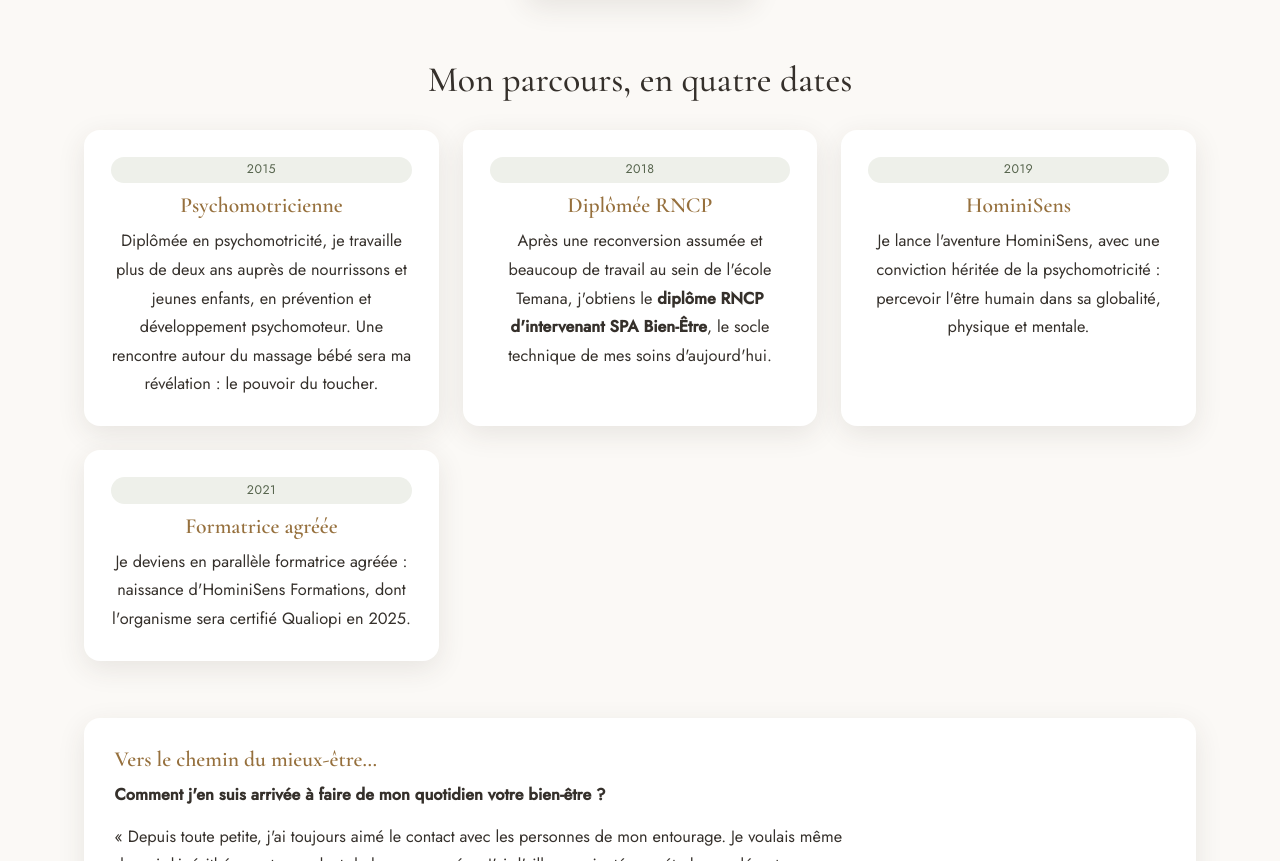
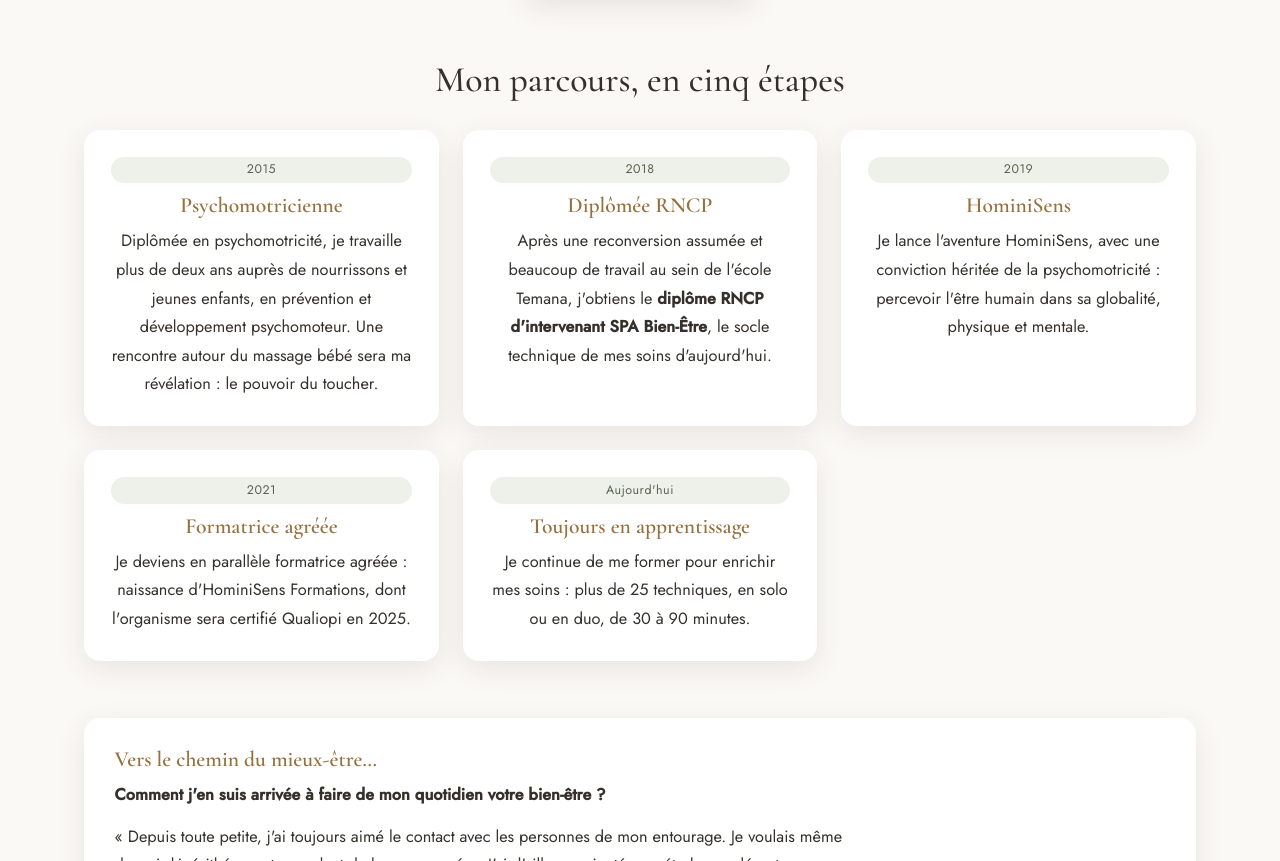
Before and after one commit to FlaviaPiraino/hominisens, a plain HTML site: page qui-suis-je.html in a window 1280 px wide. Shown: the part 900-1761 px from the top of the page. Drawn offline with nearby package versions, Linux system fonts and the light colour scheme.

Commit message:
Techniques : « plusieurs » sur l'accueil, « plus de 25 » sur Soins, vignette « Aujourd'hui » sur Qui suis-je
Co-Authored-By: Claude Opus 5.5 <noreply@anthropic.com>

```diff
--- a/qui-suis-je.html
+++ b/qui-suis-je.html
@@ -63,12 +63,13 @@
   </section>
 
   <section>
-    <h2>Mon parcours, en quatre dates</h2>
+    <h2>Mon parcours, en cinq étapes</h2>
     <div class="grille">
       <div class="carte"><span class="badge">2015</span><h3>Psychomotricienne</h3><p>Diplômée en psychomotricité, je travaille plus de deux ans auprès de nourrissons et jeunes enfants, en prévention et développement psychomoteur. Une rencontre autour du massage bébé sera ma révélation : le pouvoir du toucher.</p></div>
       <div class="carte"><span class="badge">2018</span><h3>Diplômée RNCP</h3><p>Après une reconversion assumée et beaucoup de travail au sein de l'école Temana, j'obtiens le <strong>diplôme RNCP d'intervenant SPA Bien-Être</strong>, le socle technique de mes soins d'aujourd'hui.</p></div>
       <div class="carte"><span class="badge">2019</span><h3>HominiSens</h3><p>Je lance l'aventure HominiSens, avec une conviction héritée de la psychomotricité : percevoir l'être humain dans sa globalité, physique et mentale.</p></div>
       <div class="carte"><span class="badge">2021</span><h3>Formatrice agréée</h3><p>Je deviens en parallèle formatrice agréée : naissance d'HominiSens Formations, dont l'organisme sera certifié Qualiopi en 2025.</p></div>
+      <div class="carte"><span class="badge">Aujourd'hui</span><h3>Toujours en apprentissage</h3><p>Je continue de me former pour enrichir mes soins : plus de 25 techniques, en solo ou en duo, de 30 à 90 minutes.</p></div>
     </div>
   </section>
 
```
Also changed, not shown: index.html (+1 -1 lines), soins.html (+2 -2 lines).
